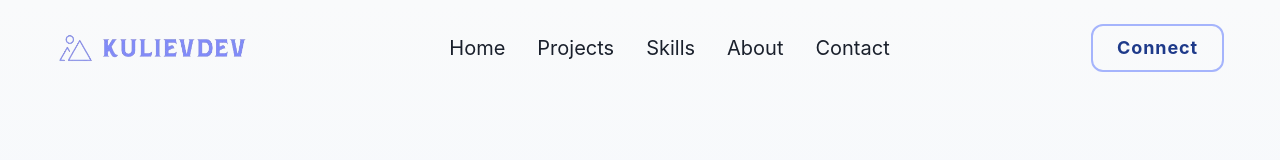
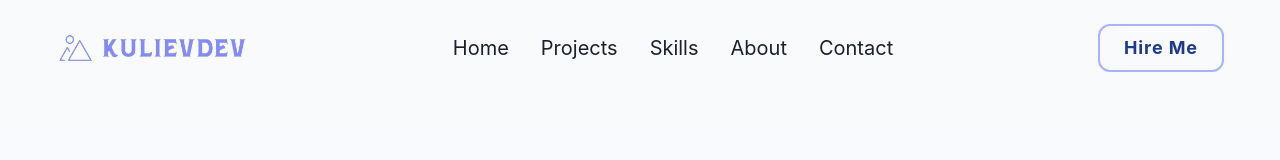
Before and after one commit to kulievdev/portfolio-website, a React (Vite) app: page / in a window 1280 px wide. Shown: the top 160 px of the page. Built offline with nearby package versions, Linux system fonts and the light colour scheme.

Commit message:
Change the text to hire me

```diff
--- a/src/Components/ContactModal.tsx
+++ b/src/Components/ContactModal.tsx
@@ -26,7 +26,7 @@ const ContactModal = () => {
         onClick={onOpen}
         className="cursor-pointer rounded-xl border-2 border-secondary-300 px-6 py-2 text-center text-base font-bold leading-loose tracking-wider text-primary-900 transition-colors duration-300 ease-out hover:border-primary-600 hover:text-primary-700 tablet:text-lg desktop:text-xl"
       >
-        Connect
+        Hire Me
       </button>
 
       <Modal
```
